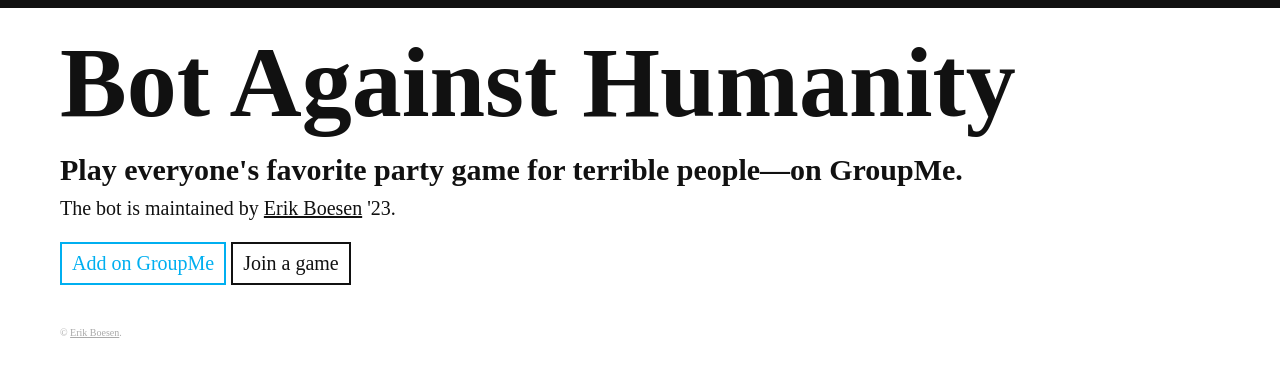
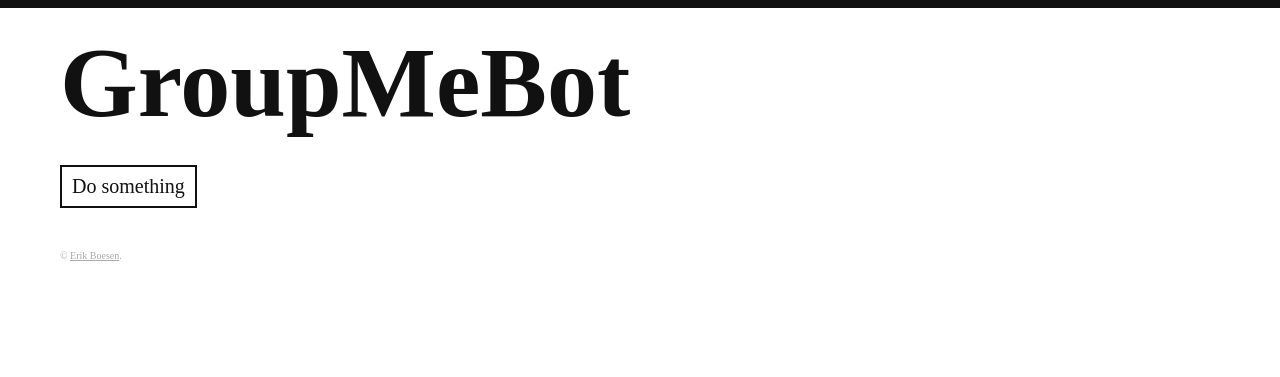
Before and after one commit to MeBots/MeBots, a Flask app: page / in a window 1280 px wide. Shown: the top 377 px of the page. Run offline with Flask 2, Linux system fonts and the light colour scheme; some web fonts are replaced.

Commit message:
Remove Bot Against Humanity content

```diff
--- a/templates/index.html
+++ b/templates/index.html
@@ -1,9 +1,6 @@
 {% extends "layout.html" %}
 {% block main %}
-<h3>Play everyone's favorite party game for terrible people—on GroupMe.</h3>
-<p>The bot is maintained by <a href="https://erikboesen.com"</a>Erik Boesen</a> '23.</p>
 <div class="button-row">
-    <a class="button groupme" href="https://oauth.groupme.com/oauth/authorize?client_id=uDbpRlHS0vJimpfDEVxAD5lJEborgCSRmHws0J5DyJ1cLXm7">Add on GroupMe</a>
-    <a class="button" href="/play">Join a game</a>
+    <a class="button" href="">Do something</a>
 </div>
 {% endblock %}
--- a/templates/layout.html
+++ b/templates/layout.html
@@ -15,9 +15,7 @@
     </head>
     <body>
         <header>
-            {% block logo %}
-            <h1>Bot Against Humanity</h1>
-            {% endblock %}
+            <h1>GroupMeBot</h1>
         </header>
         <main>
             {% block main %}
```
